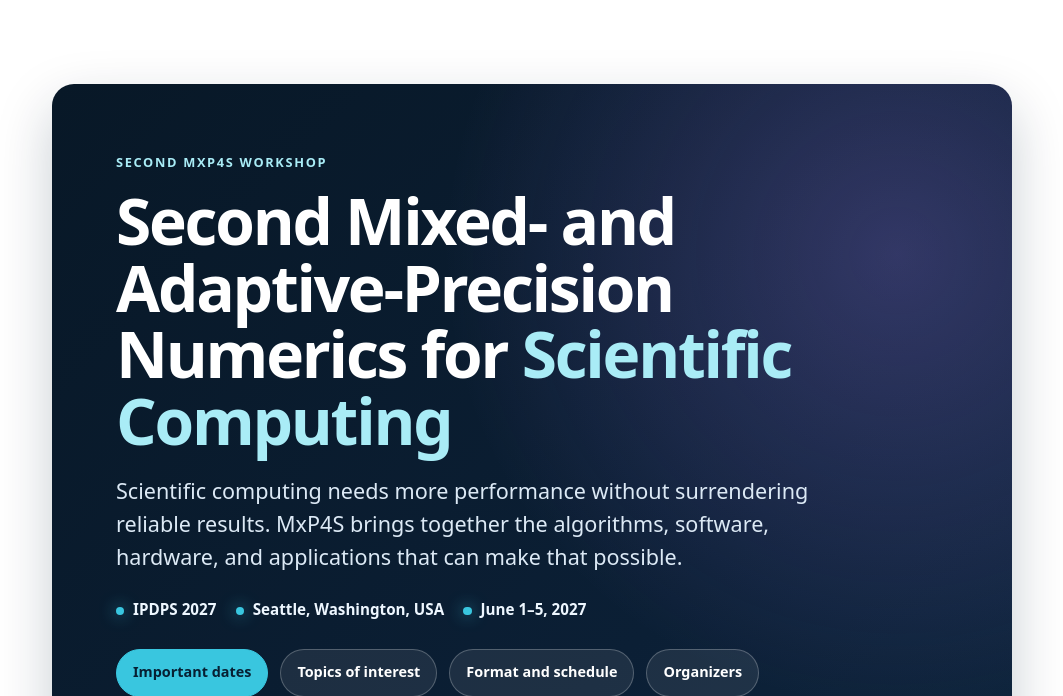
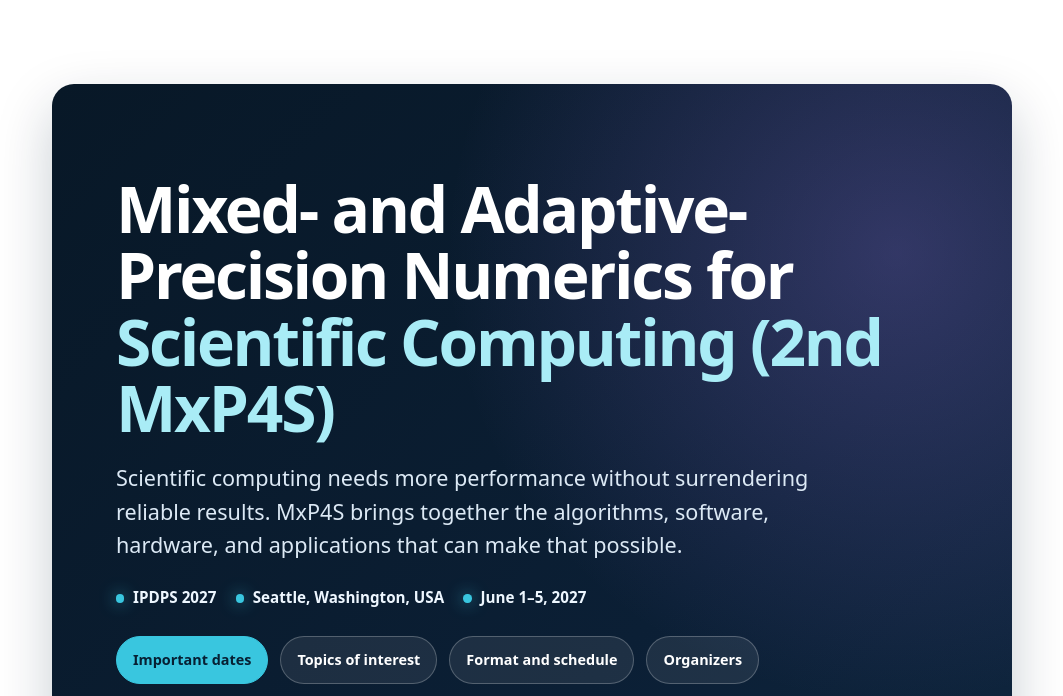
Before and after one commit to MxP4S/mxp4s2027, a Jekyll site: the page built from index.md, in a window 1280 px wide and 900 px high, cut to the strip 0-696 px from the top of the window. Shown: the whole strip, without its empty margins (108-1171 px from the left). Built offline with Jekyll 4.4.1, drawn with Linux system fonts in a browser that asks for light colours.

Commit message:
Update index.md

```diff
--- a/index.md
+++ b/index.md
@@ -8,8 +8,8 @@ title: Home
 <main class="mxp4s-home">
   <header class="mxp-hero">
     <div class="mxp-hero-copy">
-      <span class="mxp-eyebrow">Second MxP4S Workshop</span>
-      <h1>Second Mixed- and Adaptive-Precision Numerics for <span>Scientific Computing</span></h1>
+      <span class="mxp-eyebrow"></span>
+      <h1>Mixed- and Adaptive-Precision Numerics for <span>Scientific Computing (2nd MxP4S) </span></h1>
       <p class="mxp-hero-lead">
         Scientific computing needs more performance without surrendering reliable results.
         MxP4S brings together the algorithms, software, hardware, and applications that can make that possible.
```
